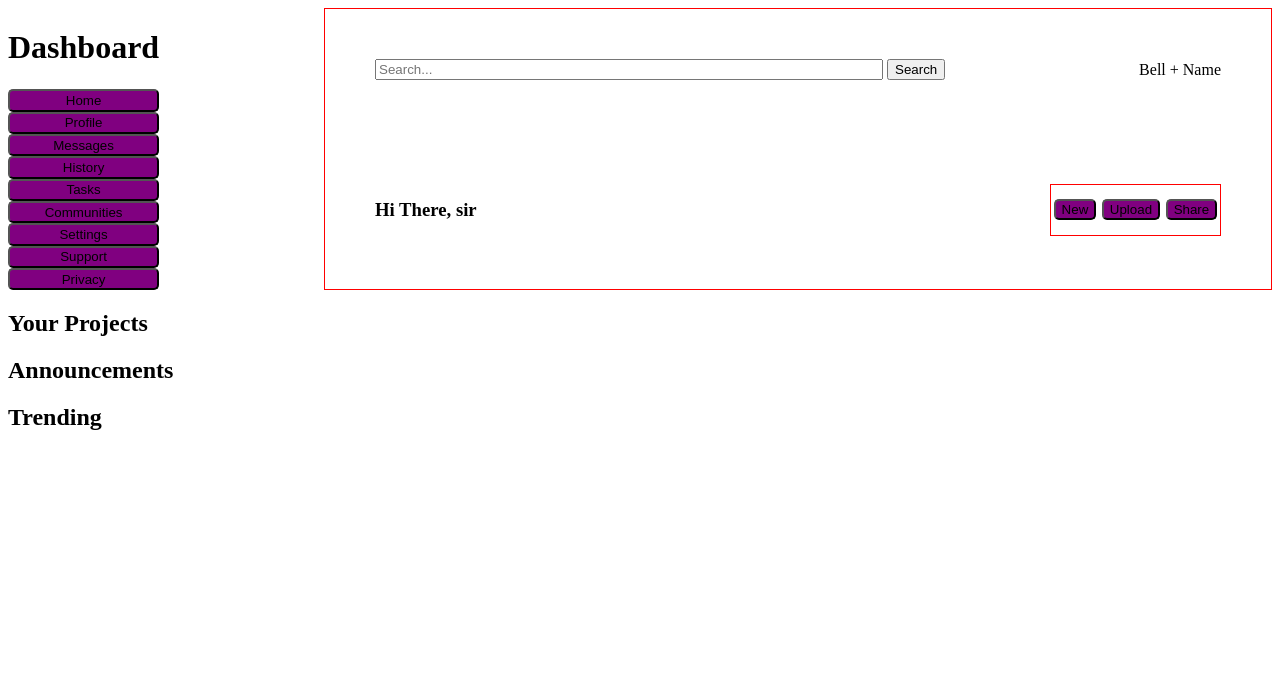
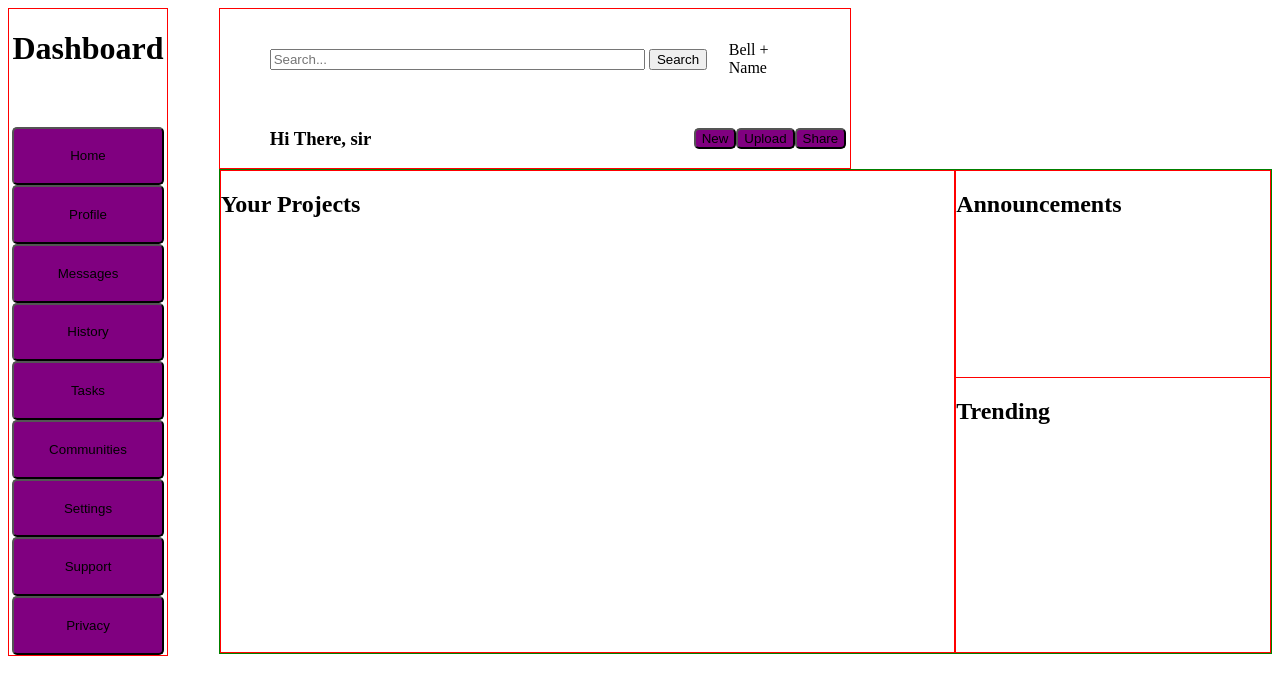
Before and after one commit to Kayo-b/bashboard, a plain HTML site: page index.html in a window 1280 px wide. Drawn offline with Linux system fonts and the light colour scheme.

Commit message:
grid taking form

```diff
--- a/index.html
+++ b/index.html
@@ -25,7 +25,7 @@
 
             <header class="head">
                 <div class="upper">
-                    <div>
+                    <div id="busca">
                         <input id="search" type="text" placeholder="Search...">
                         <input id="submit" type="submit" value="Search">
                     </div>
@@ -48,13 +48,18 @@
             </header>
 
             <div class="main">
-                <h2>
-                    Your Projects
-                </h2>
-                <h2>Announcements</h2>
-                <h2>Trending</h2>
+
+                <div class="projects">
+                    <h2>
+                        Your Projects
+                    </h2>
+                </div>
+                <div class="announce"> <h2>Announcements</h2></div>
+
+                <div class="trending"><h2>Trending</h2></div>
 
             </div>
+
 
         </div>
 
--- a/style.css
+++ b/style.css
@@ -1,8 +1,41 @@
 #container{
     display:grid;
-    grid-template: 1fr 1fr 1fr 1fr / 1fr 1fr 1fr 1fr
+    grid-template: repeat(4, 1fr) / repeat(6,1fr)
+    /* grid-template-columns: 5% 50% 25% 10%;
+    grid-template-rows: 25% 25% 25% 25%; */
 }
 
+
+.sidemenu{
+    border: 1px solid red;
+    display:grid;
+    grid-area: 1 / 1 / 7 / 4;
+    justify-content:space-evenly;
+}
+
+.main{
+    display: grid;
+    grid-area: 2 /2 / 7 / 7;
+    border:1px solid green
+}
+
+.projects{
+    display: grid;
+    grid-area: 1/1/5/5;
+    border:1px solid red;
+}
+
+.announce{
+    display: grid;
+    grid-area: 1/5/5/5;
+    border:1px solid red;
+}
+
+.trending{
+    display: grid;
+    grid-area: 3/5/5/5;
+    border:1px solid red;
+}
 
 .head{
    display:grid;
@@ -16,13 +49,17 @@
     justify-content: space-between;
     flex-direction: row;
     align-items: center;
-    margin:50px
-
+    padding-left:50px;
+    padding-right:50px;
+    height:100px
 
 }
 
+#busca{
+    width: 100%;
+}
 #search{
-    width: 500px;
+    width: 80%;
 }
 
 
@@ -31,7 +68,8 @@
     justify-content: space-between;
     flex-direction: row;
     align-items: center;
-    margin:50px;
+    padding-left:50px;
+    padding-right:50px;
 }
 
 
@@ -52,7 +90,6 @@
 .butCont{
     width: 20%;
     height: 50px;
-    border: 1px solid red;
     display:flex;
     align-items: center;
     justify-content: space-around;
```
